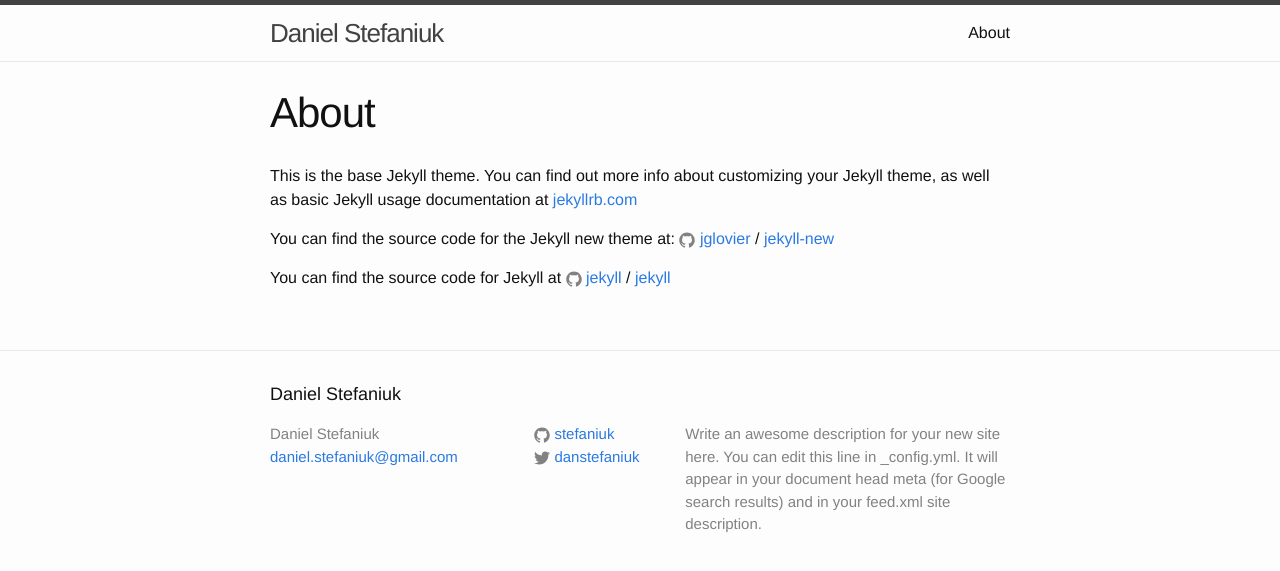
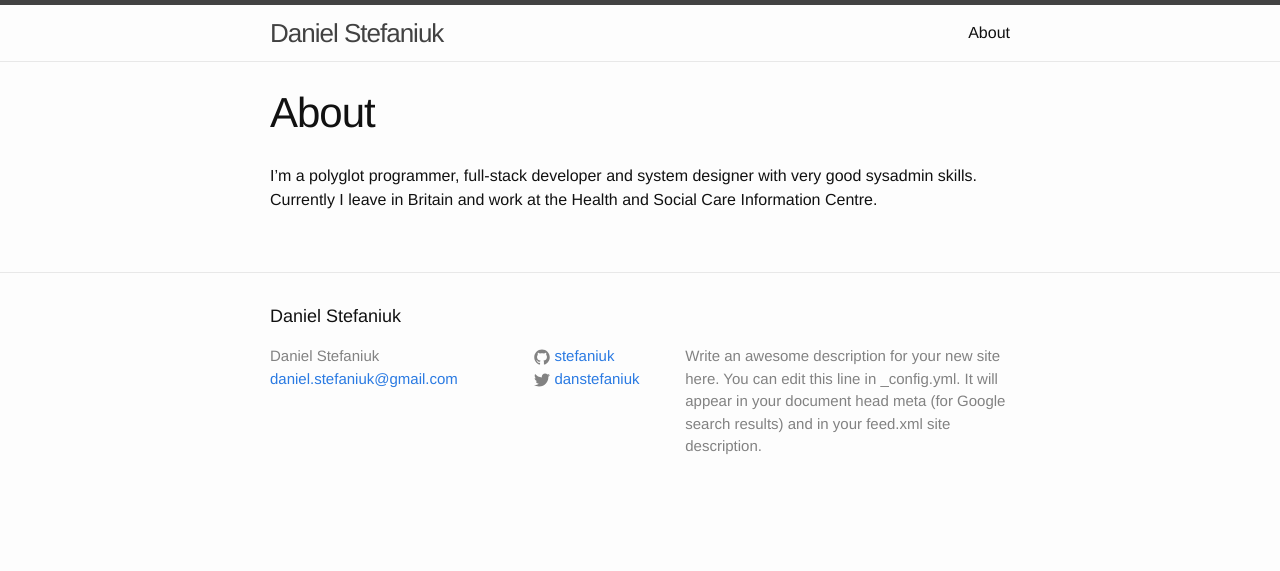
Before and after one commit to stefaniuk/dans-engineering-journal, a Jekyll site: the page built from about.md, in a window 1280 px wide. Shown: the top 571 px of the page. Built offline with Jekyll 4.4.1, drawn with Linux system fonts in a browser that asks for light colours.

Commit message:
Update About

```diff
--- a/about.md
+++ b/about.md
@@ -4,12 +4,4 @@ title: About
 permalink: /about/
 ---
 
-This is the base Jekyll theme. You can find out more info about customizing your Jekyll theme, as well as basic Jekyll usage documentation at [jekyllrb.com](http://jekyllrb.com/)
-
-You can find the source code for the Jekyll new theme at:
-{% include icon-github.html username="jglovier" %} /
-[jekyll-new](https://github.com/jglovier/jekyll-new)
-
-You can find the source code for Jekyll at
-{% include icon-github.html username="jekyll" %} /
-[jekyll](https://github.com/jekyll/jekyll)
+I'm a polyglot programmer, full-stack developer and system designer with very good sysadmin skills. Currently I leave in Britain and work at the Health and Social Care Information Centre.
```
